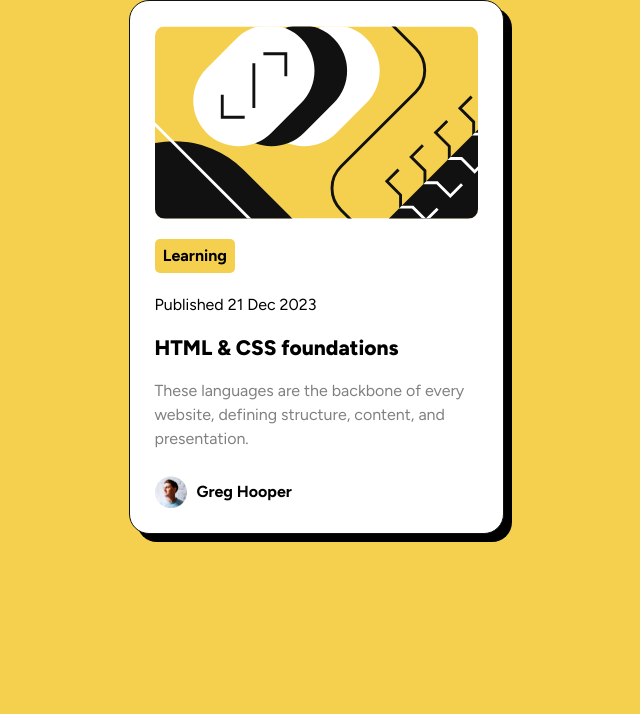
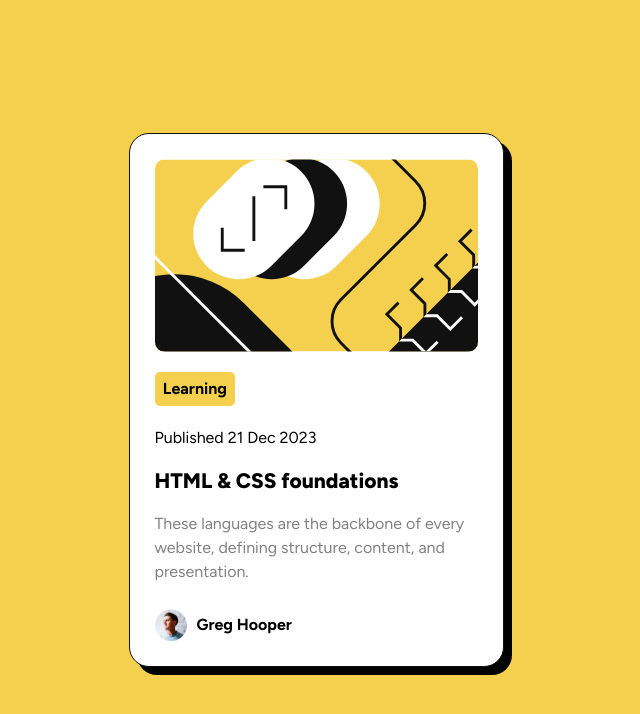
Before and after one commit to lawlawson/blog-preview-card, a plain HTML site: page index.html in a window 1280 px wide. Shown: the whole page, without its empty margins (324-964 px from the left). Drawn offline with Linux system fonts and the light colour scheme.

Commit message:
updated styling to include main tag and fix issues

```diff
--- a/style.css
+++ b/style.css
@@ -14,6 +14,10 @@ body {
   font-family: 'Figtree', sans-serif;
   background-color: var(--clr-primary);
   font-size: var(--fs);
+}
+
+main {
+  margin: auto;
 }
 
 .container {
```
